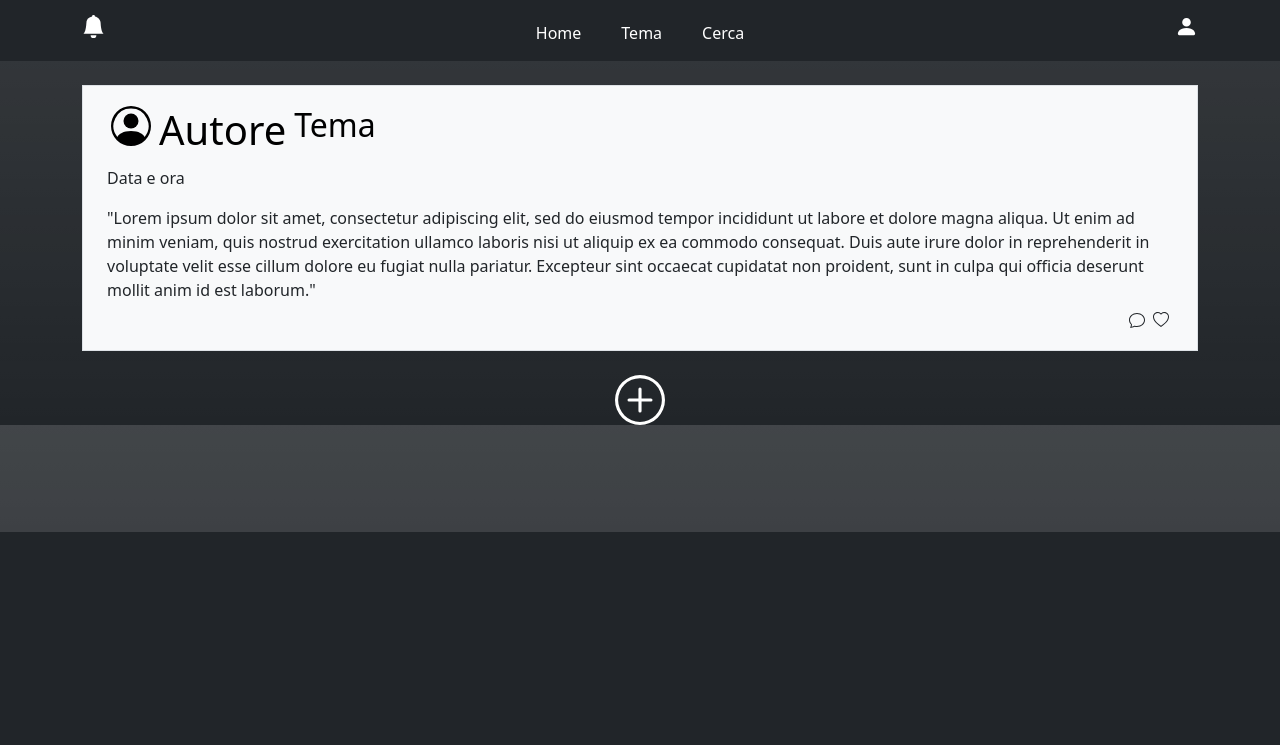
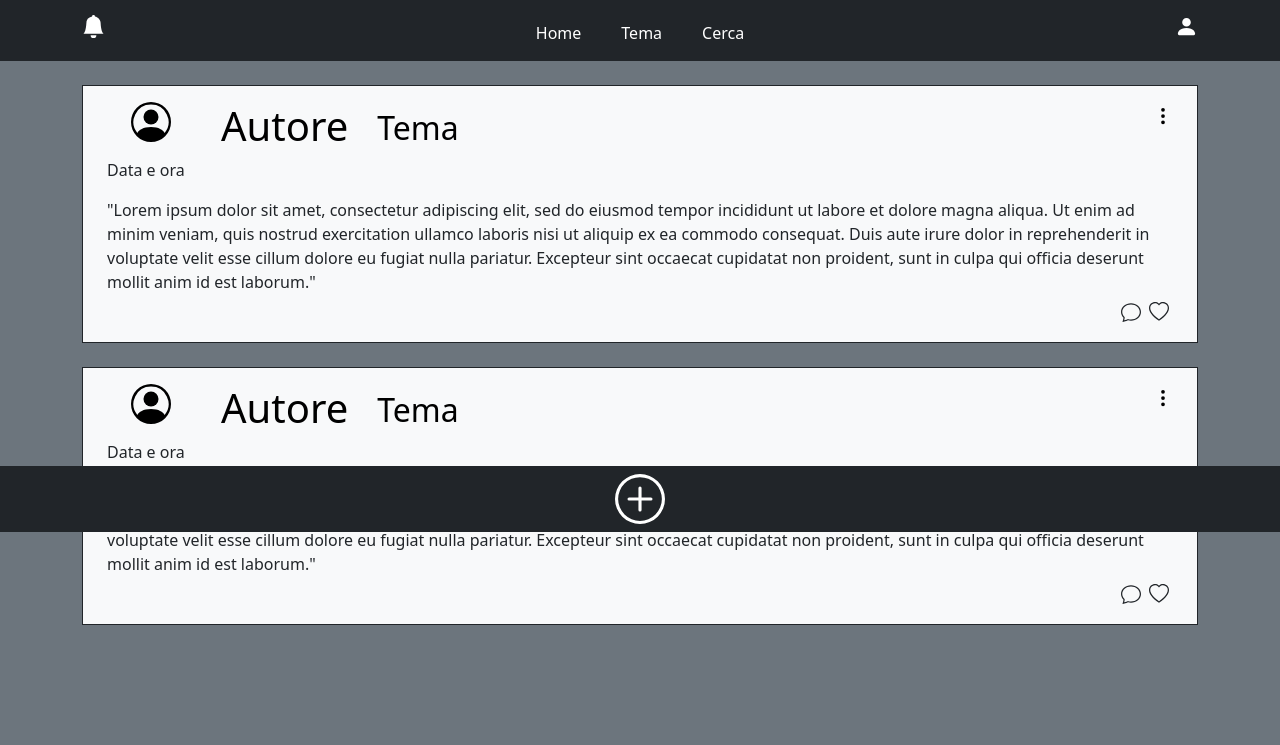
Before and after one commit to Fracarlucci/OnTopic, a PHP site: page /html/index.html in a window 1280 px wide. Shown: the part 268-1013 px from the top of the page. Before the commit the page ends 800 px from the top, so only its background shows below. Run offline with PHP 8.4, Linux system fonts and the light colour scheme.

Commit message:
Minor adjustments

```diff
--- a/src/css/style.css
+++ b/src/css/style.css
@@ -3,7 +3,7 @@ a, .nav-link{
     color: #fff;
 }
 
-h1, h2{
+section a{
     color:#000;
 }
 
@@ -18,3 +18,15 @@ a:hover{
 body header img {
     width: 25%;
 }
+
+body>footer {
+    position: fixed;
+    bottom: 0;
+    left: 0;
+    width: 100%;
+}
+
+section h2 {
+    position: relative;
+    top: 13%;
+}
--- a/src/html/index.html
+++ b/src/html/index.html
@@ -10,7 +10,7 @@
         <link href="https://cdn.jsdelivr.net/npm/bootstrap@5.2.3/dist/css/bootstrap.min.css" rel="stylesheet" integrity="sha384-rbsA2VBKQhggwzxH7pPCaAqO46MgnOM80zW1RWuH61DGLwZJEdK2Kadq2F9CUG65" crossorigin="anonymous">
         <link rel="stylesheet" href="../css/style.css">
     </head>
-    <body class="bg-dark bg-gradient">
+    <body class="bg-secondary bg-background">
         <header class="bg-dark py-2">
 
             <!-- Logo -->
@@ -65,11 +65,11 @@
         <div class="container">
             <div class="row">
                 <div class="col-12 col-8">
-                    <section class="bg-light border my-4 px-4 py-3">
+                    <section class="bg-light border border-dark my-4 px-4 py-3">
                         <header>
-                            <!-- User icon -->
                             <div class="d-flex flex-row">
-                                <div class="p-1">
+                                <!-- User icon -->
+                                <div class="d-flex justify-content-center col-1">
                                     <a href="#">
                                         <svg xmlns="http://www.w3.org/2000/svg" width="40" height="40" fill="currentColor" class="bi bi-person-circle" viewBox="0 0 16 16">
                                             <path d="M11 6a3 3 0 1 1-6 0 3 3 0 0 1 6 0z"/>
@@ -77,14 +77,22 @@
                                         </svg>
                                     </a>
                                 </div>
-                                <div class="p-1">
+                                <div class="d-flex justify-content-center col-2">
                                     <a href="#">
                                         <h1>Autore</h1>
                                     </a>
                                 </div>
-                                <div class="p-1">
+                                <div class="d-flex justify-content-center col-1">
                                     <a href="#">
                                         <h2>Tema</h2>
+                                    </a>
+                                </div>
+                                <!-- Dots icon -->
+                                <div class="d-flex justify-content-end col-8">
+                                    <a href="#">
+                                        <svg xmlns="http://www.w3.org/2000/svg" width="20" height="20" fill="currentColor" class="bi bi-three-dots-vertical" viewBox="0 0 16 16">
+                                            <path d="M9.5 13a1.5 1.5 0 1 1-3 0 1.5 1.5 0 0 1 3 0zm0-5a1.5 1.5 0 1 1-3 0 1.5 1.5 0 0 1 3 0zm0-5a1.5 1.5 0 1 1-3 0 1.5 1.5 0 0 1 3 0z"/>
+                                        </svg>
                                     </a>
                                 </div>
                             </div>
@@ -97,24 +105,78 @@
                             <div class="d-flex justify-content-end">
                                 <!-- Comment icon -->
                                 <div class="mx-1">
-                                    <svg xmlns="http://www.w3.org/2000/svg" width="16" height="16" fill="currentColor" class="bi bi-chat" viewBox="0 0 16 16">
+                                    <svg xmlns="http://www.w3.org/2000/svg" width="20" height="20" fill="currentColor" class="bi bi-chat" viewBox="0 0 16 16">
                                         <path d="M2.678 11.894a1 1 0 0 1 .287.801 10.97 10.97 0 0 1-.398 2c1.395-.323 2.247-.697 2.634-.893a1 1 0 0 1 .71-.074A8.06 8.06 0 0 0 8 14c3.996 0 7-2.807 7-6 0-3.192-3.004-6-7-6S1 4.808 1 8c0 1.468.617 2.83 1.678 3.894zm-.493 3.905a21.682 21.682 0 0 1-.713.129c-.2.032-.352-.176-.273-.362a9.68 9.68 0 0 0 .244-.637l.003-.01c.248-.72.45-1.548.524-2.319C.743 11.37 0 9.76 0 8c0-3.866 3.582-7 8-7s8 3.134 8 7-3.582 7-8 7a9.06 9.06 0 0 1-2.347-.306c-.52.263-1.639.742-3.468 1.105z"/>
                                     </svg>
                                 </div>
                                 <!-- Heart icon -->
                                 <div class="mx-1">
-                                    <svg xmlns="http://www.w3.org/2000/svg" width="16" height="16" fill="currentColor" class="bi bi-heart" viewBox="0 0 16 16">
+                                    <svg xmlns="http://www.w3.org/2000/svg" width="20" height="20" fill="currentColor" class="bi bi-heart" viewBox="0 0 16 16">
                                         <path d="m8 2.748-.717-.737C5.6.281 2.514.878 1.4 3.053c-.523 1.023-.641 2.5.314 4.385.92 1.815 2.834 3.989 6.286 6.357 3.452-2.368 5.365-4.542 6.286-6.357.955-1.886.838-3.362.314-4.385C13.486.878 10.4.28 8.717 2.01L8 2.748zM8 15C-7.333 4.868 3.279-3.04 7.824 1.143c.06.055.119.112.176.171a3.12 3.12 0 0 1 .176-.17C12.72-3.042 23.333 4.867 8 15z"/>
                                     </svg>
                                 </div>
                             </div>
                         </footer>
                     </section>
+                    <section class="bg-light border border-dark my-4 px-4 py-3">
+                        <header>
+                            <div class="d-flex flex-row">
+                                <!-- User icon -->
+                                <div class="d-flex justify-content-center col-1">
+                                    <a href="#">
+                                        <svg xmlns="http://www.w3.org/2000/svg" width="40" height="40" fill="currentColor" class="bi bi-person-circle" viewBox="0 0 16 16">
+                                            <path d="M11 6a3 3 0 1 1-6 0 3 3 0 0 1 6 0z"/>
+                                            <path fill-rule="evenodd" d="M0 8a8 8 0 1 1 16 0A8 8 0 0 1 0 8zm8-7a7 7 0 0 0-5.468 11.37C3.242 11.226 4.805 10 8 10s4.757 1.225 5.468 2.37A7 7 0 0 0 8 1z"/>
+                                        </svg>
+                                    </a>
+                                </div>
+                                <div class="d-flex justify-content-center col-2">
+                                    <a href="#">
+                                        <h1>Autore</h1>
+                                    </a>
+                                </div>
+                                <div class="d-flex justify-content-center col-1">
+                                    <a href="#">
+                                        <h2>Tema</h2>
+                                    </a>
+                                </div>
+                                <!-- Dots icon -->
+                                <div class="d-flex justify-content-end col-8">
+                                    <a href="#">
+                                        <svg xmlns="http://www.w3.org/2000/svg" width="20" height="20" fill="currentColor" class="bi bi-three-dots-vertical" viewBox="0 0 16 16">
+                                            <path d="M9.5 13a1.5 1.5 0 1 1-3 0 1.5 1.5 0 0 1 3 0zm0-5a1.5 1.5 0 1 1-3 0 1.5 1.5 0 0 1 3 0zm0-5a1.5 1.5 0 1 1-3 0 1.5 1.5 0 0 1 3 0z"/>
+                                        </svg>
+                                    </a>
+                                </div>
+                            </div>
+                            <p>Data e ora</p>
+                        </header>
+                        <article>
+                            "Lorem ipsum dolor sit amet, consectetur adipiscing elit, sed do eiusmod tempor incididunt ut labore et dolore magna aliqua. Ut enim ad minim veniam, quis nostrud exercitation ullamco laboris nisi ut aliquip ex ea commodo consequat. Duis aute irure dolor in reprehenderit in voluptate velit esse cillum dolore eu fugiat nulla pariatur. Excepteur sint occaecat cupidatat non proident, sunt in culpa qui officia deserunt mollit anim id est laborum."
+                        </article>
+                        <footer class="my-1">
+                            <div class="d-flex justify-content-end">
+                                <!-- Comment icon -->
+                                <div class="mx-1">
+                                    <svg xmlns="http://www.w3.org/2000/svg" width="20" height="20" fill="currentColor" class="bi bi-chat" viewBox="0 0 16 16">
+                                        <path d="M2.678 11.894a1 1 0 0 1 .287.801 10.97 10.97 0 0 1-.398 2c1.395-.323 2.247-.697 2.634-.893a1 1 0 0 1 .71-.074A8.06 8.06 0 0 0 8 14c3.996 0 7-2.807 7-6 0-3.192-3.004-6-7-6S1 4.808 1 8c0 1.468.617 2.83 1.678 3.894zm-.493 3.905a21.682 21.682 0 0 1-.713.129c-.2.032-.352-.176-.273-.362a9.68 9.68 0 0 0 .244-.637l.003-.01c.248-.72.45-1.548.524-2.319C.743 11.37 0 9.76 0 8c0-3.866 3.582-7 8-7s8 3.134 8 7-3.582 7-8 7a9.06 9.06 0 0 1-2.347-.306c-.52.263-1.639.742-3.468 1.105z"/>
+                                    </svg>
+                                </div>
+                                <!-- Heart icon -->
+                                <div class="mx-1">
+                                    <svg xmlns="http://www.w3.org/2000/svg" width="20" height="20" fill="currentColor" class="bi bi-heart" viewBox="0 0 16 16">
+                                        <path d="m8 2.748-.717-.737C5.6.281 2.514.878 1.4 3.053c-.523 1.023-.641 2.5.314 4.385.92 1.815 2.834 3.989 6.286 6.357 3.452-2.368 5.365-4.542 6.286-6.357.955-1.886.838-3.362.314-4.385C13.486.878 10.4.28 8.717 2.01L8 2.748zM8 15C-7.333 4.868 3.279-3.04 7.824 1.143c.06.055.119.112.176.171a3.12 3.12 0 0 1 .176-.17C12.72-3.042 23.333 4.867 8 15z"/>
+                                    </svg>
+                                </div>
+                            </div>
+                        </footer>
+                    </section>
+                    <div class="p-5"></div>
                 </div>
             </div>
         </div>
 
-        <footer>
+        <footer class="bg-dark py-2">
             <!-- Add icon -->
             <div class="text-center">
                 <a href="#">
```
